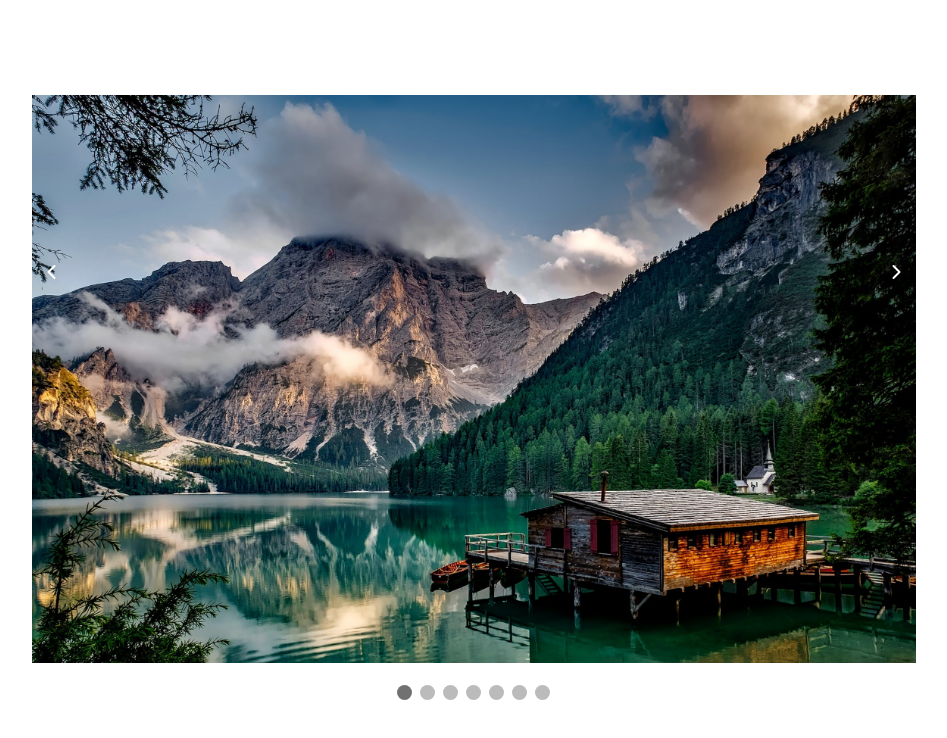
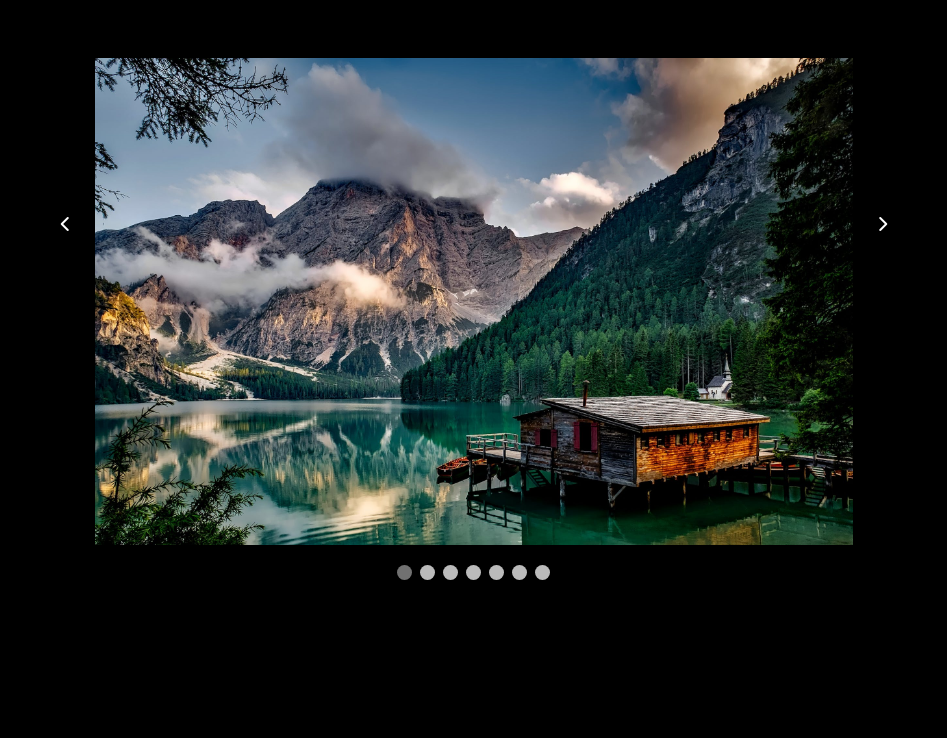
Before and after one commit to Darya-STRONG/Image-Carousel, a plain HTML site: page index.html in a window 1280 px wide. Shown: the whole page, without its empty margins (166-1113 px from the left). Drawn offline with Linux system fonts and the light colour scheme.

Commit message:
adding a background

```diff
--- a/index.html
+++ b/index.html
@@ -7,9 +7,11 @@
     <link rel="stylesheet" href="https://cdnjs.cloudflare.com/ajax/libs/font-awesome/6.3.0/css/all.min.css">
     <title>Document</title>
     <style>
+        body {
+            background-color: black;
+        }
         .container {
-            width: 70%;
-            height: 100vh;
+            width: 60%;
             margin: auto;
             display: flex;
             justify-content: center;
@@ -17,6 +19,7 @@
             flex-direction: column;
             position: relative;
             flex-direction: column-reverse;
+            padding: 50px;
 
         }
         .image {
```
